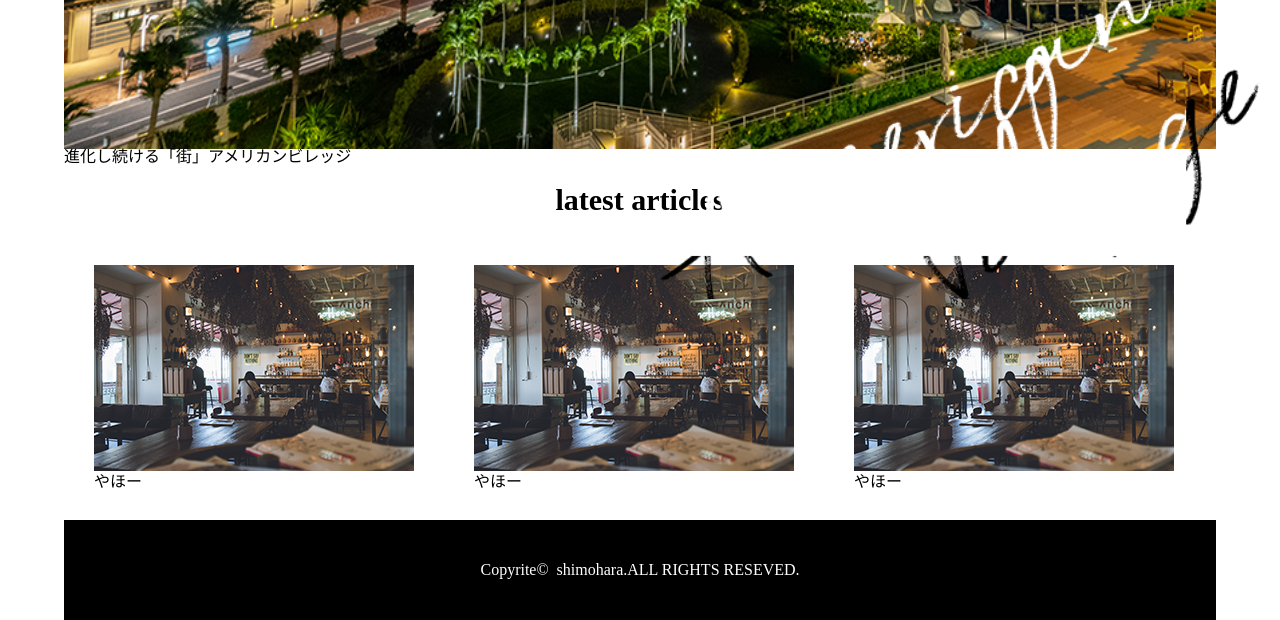
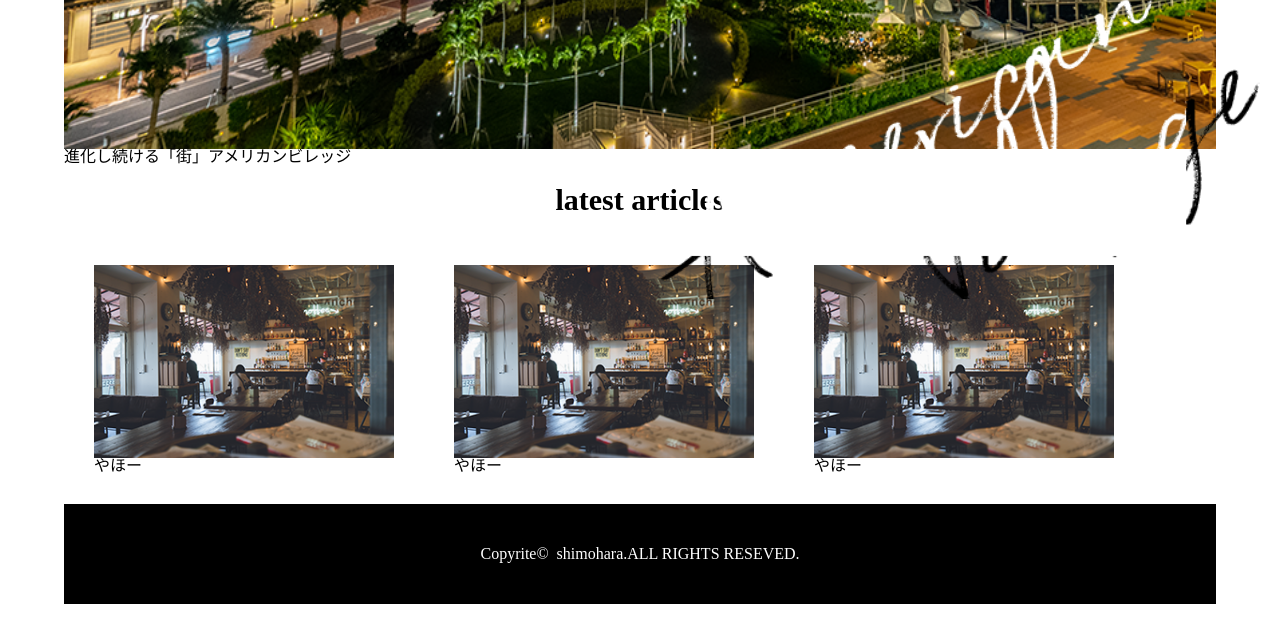
Before and after one commit to akn831/OJT2, a PHP site: page / in a window 1280 px wide. Shown: the part 551-1171 px from the top of the page. Run offline with PHP 8.4, Linux system fonts and the light colour scheme.

Commit message:
post li 変更

```diff
--- a/assets/style.css
+++ b/assets/style.css
@@ -58,7 +58,10 @@ h1 {
 }
 
 .post li {
+    display: flex;
+    flex-direction: column;
     margin: 30px;
+    width: 300px;
 }
 /* フッター */
 
```
